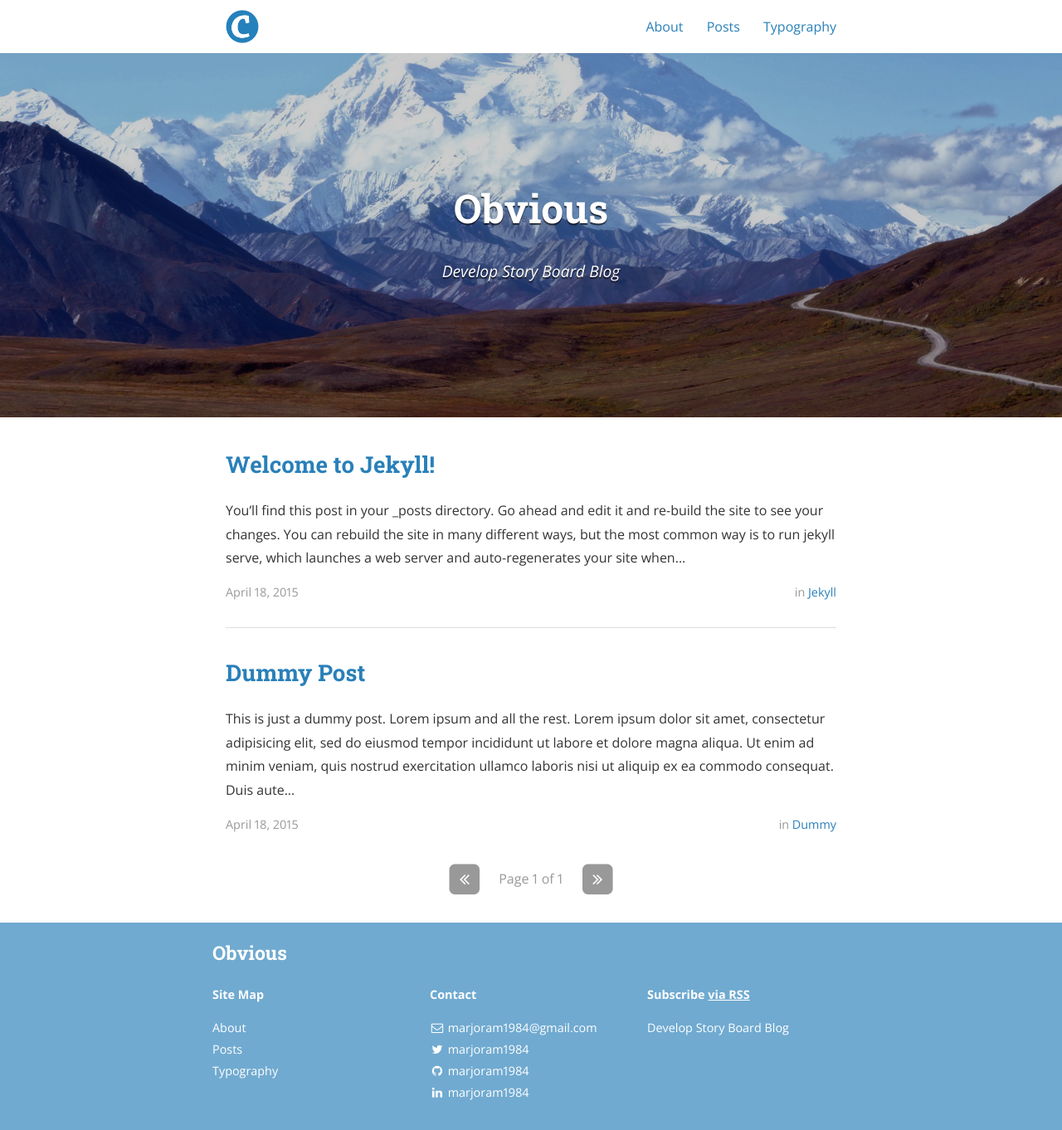
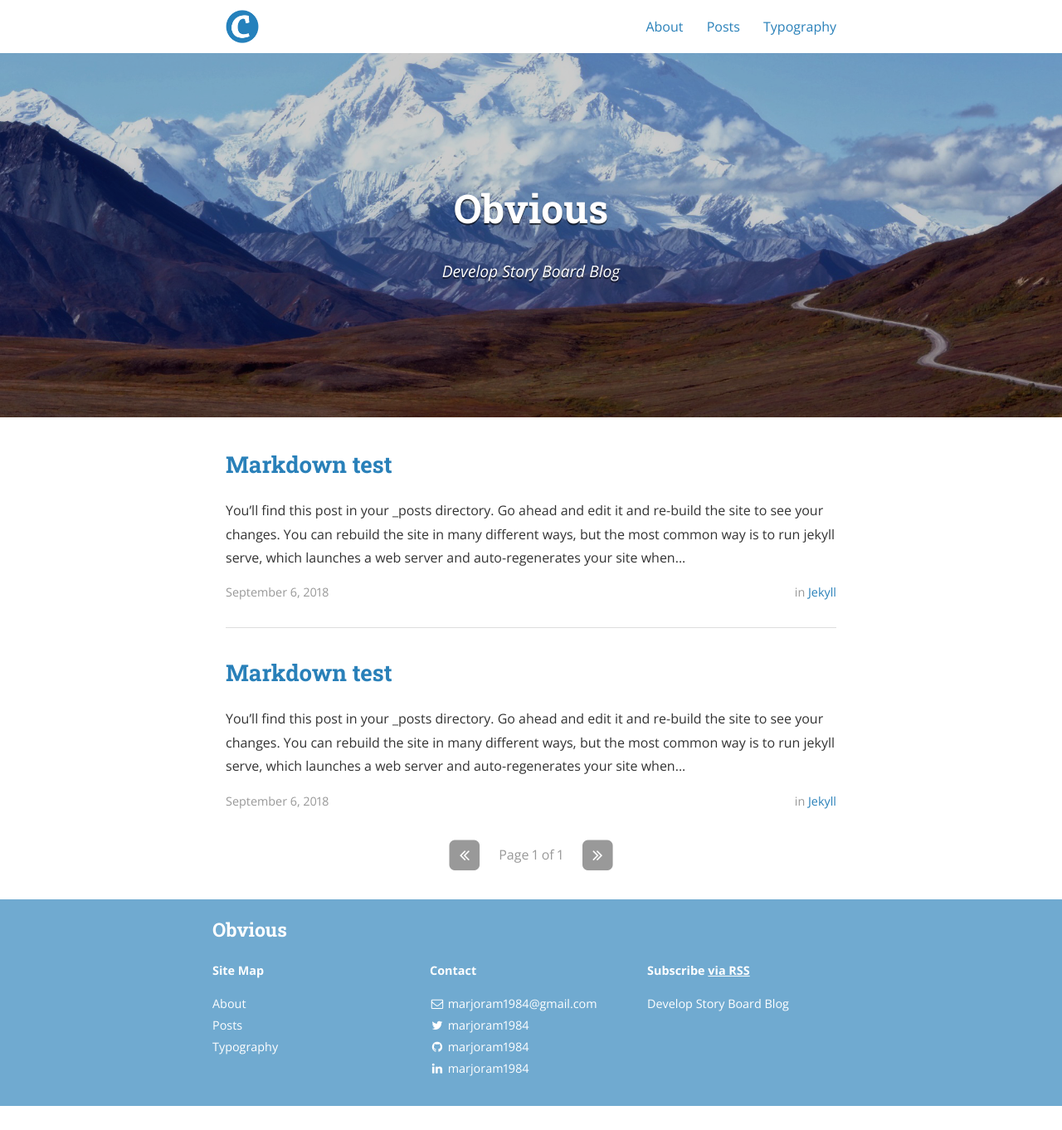
Before and after one commit to marjoram1984/marjoram1984.github.io, a Jekyll site: the page built from index.html, in a window 1280 px wide. Shown: the whole page at 83% size. Built offline with Jekyll 4.4.1, drawn with Linux system fonts in a browser that asks for light colours; nearby versions of some CDN libraries; the list of posts is cut into pages by our own code; after the commit the page ends 1333 px from its top, so only the background shows below that.

Commit message:
새로운 post 추가

```diff
--- a/_config.yml
+++ b/_config.yml
@@ -9,6 +9,7 @@ exclude:
   - "/vendor/"
 
 # Site settings
+locale: "ko"
 title: Obvious
 subtitle: "Develop Story Board Blog"
 email: marjoram1984@gmail.com
--- a/_posts/2015-04-18-dummy.markdown
+++ /dev/null
@@ -1,16 +0,0 @@
----
-layout: post
-title:  "Dummy Post"
-date:   2015-04-18 08:43:59
-author: Ben Centra
-categories: Dummy
----
-
-This is just a dummy post. Lorem ipsum and all the rest.
-
-Lorem ipsum dolor sit amet, consectetur adipisicing elit, sed do eiusmod
-tempor incididunt ut labore et dolore magna aliqua. Ut enim ad minim veniam,
-quis nostrud exercitation ullamco laboris nisi ut aliquip ex ea commodo
-consequat. Duis aute irure dolor in reprehenderit in voluptate velit esse
-cillum dolore eu fugiat nulla pariatur. Excepteur sint occaecat cupidatat non
-proident, sunt in culpa qui officia deserunt mollit anim id est laborum.
--- a/_posts/2015-04-18-welcome-to-jekyll.markdown
+++ b/_posts/2018-09-06-markdown-sample.markdown
@@ -1,7 +1,7 @@
 ---
 layout: post
-title:  "Welcome to Jekyll!"
-date:   2015-04-18 08:43:59
+title:  "Markdown test"
+date:   2018-09-06 11:55:59
 author: Ben Centra
 categories: Jekyll
 tags:	jekyll welcome
--- /dev/null
+++ b/_posts/2018-09-10-first-graphql-01.markdown
@@ -0,0 +1,74 @@
+---
+layout: post
+title:  "Markdown test"
+date:   2018-09-06 11:55:59
+author: Ben Centra
+categories: Jekyll
+tags:	jekyll welcome
+cover:  "/assets/instacode.png"
+---
+
+You’ll find this post in your `_posts` directory. Go ahead and edit it and re-build the site to see your changes. You can rebuild the site in many different ways, but the most common way is to run `jekyll serve`, which launches a web server and auto-regenerates your site when a file is updated.
+
+## Adding New Posts
+
+To add new posts, simply add a file in the `_posts` directory that follows the convention `YYYY-MM-DD-name-of-post.ext` and includes the necessary front matter. Take a look at the source for this post to get an idea about how it works.
+
+### Tags and Categories
+
+If you list one or more categories or tags in the front matter of your post, they will be included with the post on the page as links. Clicking the link will bring you to an auto-generated archive page for the category or tag, created using the [jekyll-archive][jekyll-archive] gem.
+
+### Cover Images
+
+To add a cover image to your post, set the "cover" property in the front matter with the relative URL of the image (i.e. <code>cover: "/assets/cover_image.jpg"</code>).
+
+### Code Snippets
+
+You can use [highlight.js][highlight] to add syntax highlight code snippets:
+
+Use the [Liquid][liquid] `{% raw %}{% highlight <language> %}{% endraw %}` tag to add syntax highlighting to code snippets.
+
+For instance, this template...
+{% highlight html %}
+{% raw %}{% highlight javascript %}
+function demo(string, times) {
+  for (var i = 0; i < times; i++) {
+    console.log(string);
+  }
+}
+demo("hello, world!", 10);
+{% endhighlight %}{% endraw %}
+{% endhighlight %}
+
+...will come out looking like this:
+
+{% highlight javascript %}
+function demo(string, times) {
+  for (var i = 0; i < times; i++) {
+    console.log(string);
+  }
+}
+demo("hello, world!", 10);
+{% endhighlight %}
+
+Syntax highlighting is done using [highlight.js][highlight]. You can change the active theme in [head.html](https://github.com/bencentra/centrarium/blob/2dcd73d09e104c3798202b0e14c1db9fa6e77bc7/_includes/head.html#L15).
+
+### Images
+
+Lightbox has been enabled for images. To create the link that'll launch the lightbox, add <code>data-lightbox</code> and <code>data-title</code> attributes to an <code>&lt;a&gt;</code> tag around your <code>&lt;img&gt;</code> tag. The result is:
+
+<a href="//bencentra.com/assets/images/falcon9_large.jpg" data-lightbox="falcon9-large" data-title="Check out the Falcon 9 from SpaceX">
+  <img src="//bencentra.com/assets/images/falcon9_small.jpg" title="Check out the Falcon 9 from SpaceX">
+</a>
+
+For more information, check out the [Lightbox][lightbox] website.
+
+Check out the [Jekyll docs][jekyll] for more info on how to get the most out of Jekyll. File all bugs/feature requests at [Jekyll’s GitHub repo][jekyll-gh]. If you have questions, you can ask them on [Jekyll’s dedicated Help repository][jekyll-help].
+
+[jekyll]:      http://jekyllrb.com
+[jekyll-gh]:   https://github.com/jekyll/jekyll
+[jekyll-help]: https://github.com/jekyll/jekyll-help
+[highlight]:   https://highlightjs.org/
+[lightbox]:    http://lokeshdhakar.com/projects/lightbox2/
+[jekyll-archive]: https://github.com/jekyll/jekyll-archives
+[liquid]: https://github.com/Shopify/liquid/wiki/Liquid-for-Designers
```
Also changed, not shown: assets/profile.jpg.
